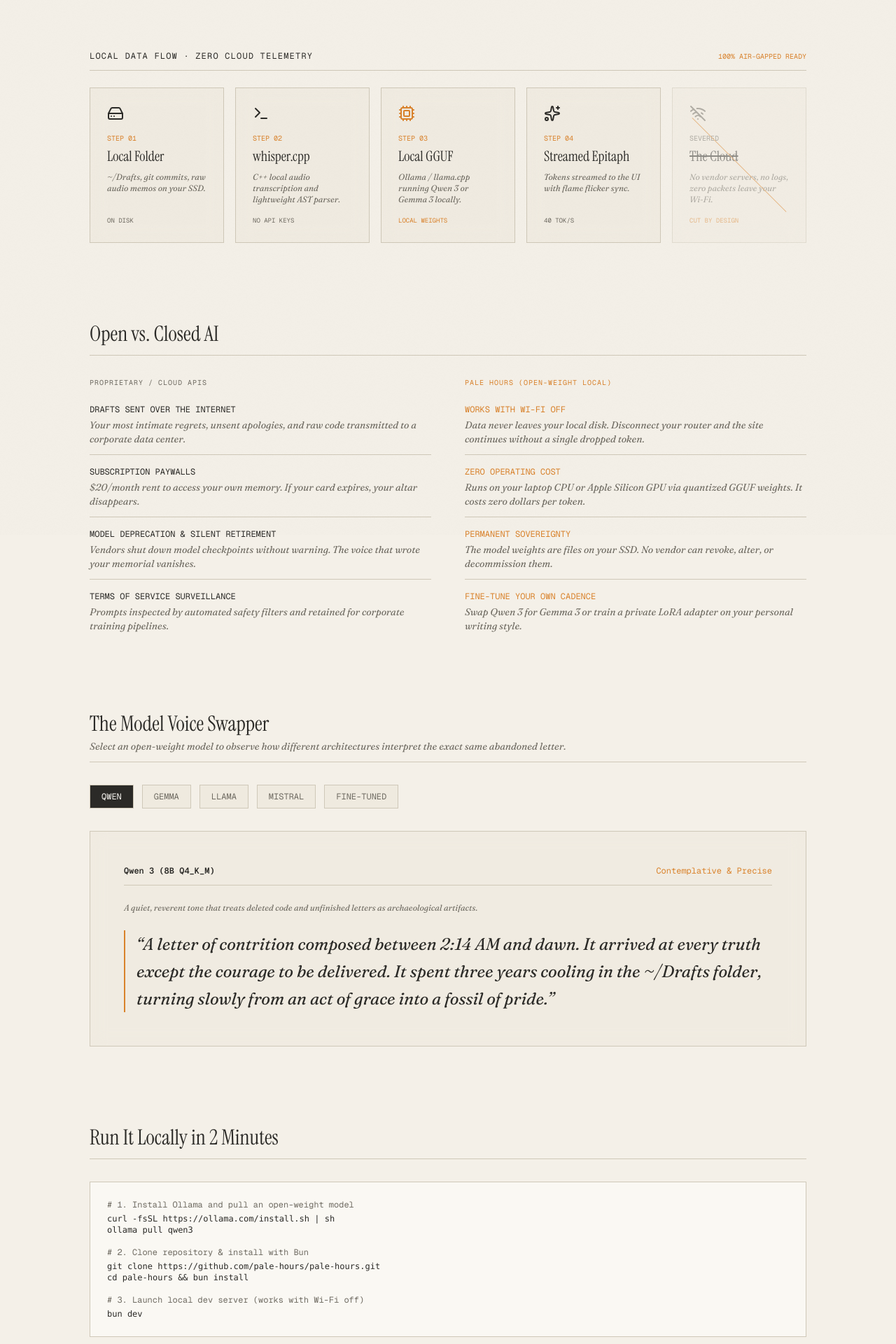
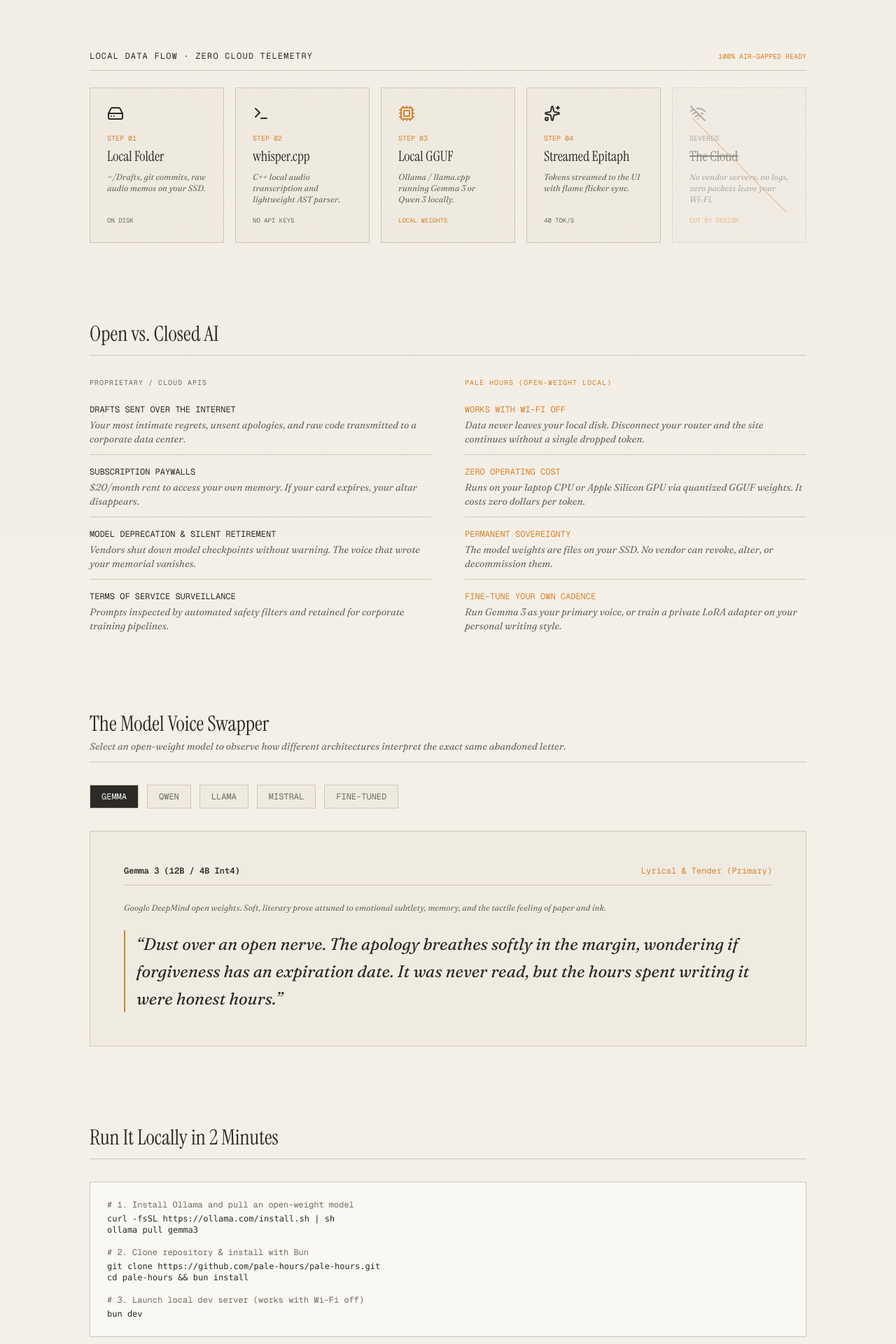
Before and after one commit to Abhishek-IITP/pale-hours, a Next.js app: page /open in a window 1280 px wide. Shown: the part 342-2262 px from the top of the page at 70% size. Built offline with nearby package versions, Linux system fonts and the light colour scheme.

Commit message:
feat: set Google DeepMind Gemma 3 as primary model across all ritual rooms, API routes, and documentation

```diff
--- a/src/app/api/epitaph/route.ts
+++ b/src/app/api/epitaph/route.ts
@@ -1,10 +1,9 @@
 import { NextRequest } from 'next/server';
 import { INITIAL_GHOSTS } from '@/data/ghosts';
 
-
 export async function POST(req: NextRequest) {
   try {
-    const { ghostId, action = 'epitaph', mode = 'demo', model = 'qwen3' } = await req.json();
+    const { ghostId, action = 'epitaph', mode = 'demo', model = 'gemma3' } = await req.json();
     const ghost = INITIAL_GHOSTS.find((g) => g.id === ghostId) || INITIAL_GHOSTS[0];
 
     let fullTextToStream = '';
@@ -20,8 +19,8 @@
           method: 'POST',
           headers: { 'Content-Type': 'application/json' },
           body: JSON.stringify({
-            model: model || 'qwen3:latest',
-            prompt: `You are the quiet, literary voice of Pale Hours. Write an epitaph or revival step for this abandoned draft:\nTitle: ${ghost.title}\nExcerpt: ${ghost.snippet}\nAction: ${action}`,
+            model: model || 'gemma3:latest',
+            prompt: `You are the quiet, literary voice of Pale Hours (running Gemma 3). Write a poetic, introspective epitaph or revival step for this abandoned draft:\nTitle: ${ghost.title}\nExcerpt: ${ghost.snippet}\nAction: ${action}`,
             stream: true,
           }),
           signal: AbortSignal.timeout(3000),
--- a/src/app/api/ghosts/route.ts
+++ b/src/app/api/ghosts/route.ts
@@ -41,8 +41,8 @@
       isLit: false,
       isReleased: false,
       modelVoices: {
-        qwen3: 'A quiet new arrival.',
-        gemma3: 'Dust stirred by your hand.',
+        gemma3: 'Dust stirred by your hand into living warmth.',
+        qwen3: 'A quiet new arrival preserved in amber.',
         llama3: 'New node recorded in local store.',
         mistral: 'Fresh ink on dry vellum.',
         personal: 'You brought this back into the room.',
--- a/src/app/open/page.tsx
+++ b/src/app/open/page.tsx
@@ -6,22 +6,22 @@
 import Link from 'next/link';
 
 export default function OpenPage() {
-  const [selectedModel, setSelectedModel] = useState<string>('qwen3');
+  const [selectedModel, setSelectedModel] = useState<string>('gemma3');
 
   const modelSamples: Record<string, { name: string; tag: string; voice: string; quote: string }> = {
+    gemma3: {
+      name: 'Gemma 3 (12B / 4B Int4)',
+      tag: 'Lyrical & Tender (Primary)',
+      voice: 'Google DeepMind open weights. Soft, literary prose attuned to emotional subtlety, memory, and the tactile feeling of paper and ink.',
+      quote:
+        '“Dust over an open nerve. The apology breathes softly in the margin, wondering if forgiveness has an expiration date. It was never read, but the hours spent writing it were honest hours.”',
+    },
     qwen3: {
       name: 'Qwen 3 (8B Q4_K_M)',
       tag: 'Contemplative & Precise',
       voice: 'A quiet, reverent tone that treats deleted code and unfinished letters as archaeological artifacts.',
       quote:
         '“A letter of contrition composed between 2:14 AM and dawn. It arrived at every truth except the courage to be delivered. It spent three years cooling in the ~/Drafts folder, turning slowly from an act of grace into a fossil of pride.”',
-    },
-    gemma3: {
-      name: 'Gemma 3 (4B Int4)',
-      tag: 'Lyrical & Tender',
-      voice: 'Soft, literary prose attuned to emotional subtlety and the tactile feeling of paper and ink.',
-      quote:
-        '“Dust over an open nerve. The apology breathes softly in the margin, wondering if forgiveness has an expiration date. It was never read, but the hours spent writing it were honest hours.”',
     },
     llama3: {
       name: 'Llama 3.3 (8B Q5_K_S)',
@@ -46,7 +46,7 @@
     },
   };
 
-  const currentSample = modelSamples[selectedModel] || modelSamples['qwen3'];
+  const currentSample = modelSamples[selectedModel] || modelSamples['gemma3'];
 
   return (
     <div className="w-full min-h-[calc(100vh-4rem)] bg-[#F4F0E8] py-16 px-6">
@@ -113,7 +113,7 @@
                 </span>
                 <h3 className="font-serif-display text-xl text-[#2B2A27] mb-2">Local GGUF</h3>
                 <p className="font-editorial italic text-xs text-[#6F6B62]">
-                  Ollama / llama.cpp running Qwen 3 or Gemma 3 locally.
+                  Ollama / llama.cpp running Gemma 3 or Qwen 3 locally.
                 </p>
               </div>
               <span className="mt-4 font-mono-code text-[9px] text-[#D9822B]">LOCAL WEIGHTS</span>
@@ -231,7 +231,7 @@
                 <div>
                   <div className="text-[#D9822B] mb-1">FINE-TUNE YOUR OWN CADENCE</div>
                   <p className="font-editorial italic text-sm text-[#6F6B62]">
-                    Swap Qwen 3 for Gemma 3 or train a private LoRA adapter on your personal writing style.
+                    Run Gemma 3 as your primary voice, or train a private LoRA adapter on your personal writing style.
                   </p>
                 </div>
               </div>
@@ -305,7 +305,7 @@
             <div>
               <span className="text-[#6F6B62] block mb-1"># 1. Install Ollama and pull an open-weight model</span>
               <code>curl -fsSL https://ollama.com/install.sh | sh</code><br />
-              <code>ollama pull qwen3</code>
+              <code>ollama pull gemma3</code>
             </div>
 
             <div>
--- a/src/app/page.tsx
+++ b/src/app/page.tsx
@@ -265,7 +265,7 @@
                 A local model writes its epitaph.
               </h3>
               <p className="font-editorial italic text-base text-[#6F6B62] leading-relaxed">
-                Open-weight Qwen 3 or Gemma 3 reads your words without vendor judgment. It does not try to optimize your productivity. It speaks only of what you once cared about, and what it was trying to become.
+                Open-weight Gemma 3 reads your words with quiet, lyrical precision. It does not try to optimize your productivity. It speaks only of what you once cared about, and what it was trying to become.
               </p>
             </div>
 
--- a/src/app/vigil/page.tsx
+++ b/src/app/vigil/page.tsx
@@ -23,7 +23,7 @@
   const [streamedText, setStreamedText] = useState<string>('');
   const [isStreaming, setIsStreaming] = useState<boolean>(false);
   const [streamMode, setStreamMode] = useState<'demo' | 'live'>('demo');
-  const [activeModel, setActiveModel] = useState<string>('qwen3');
+  const [activeModel, setActiveModel] = useState<string>('gemma3');
   const [tokensPerSec, setTokensPerSec] = useState<number>(38);
   const [mouseTilt, setMouseTilt] = useState<{ x: number; y: number }>({ x: 0, y: 0 });
   const [isDragging, setIsDragging] = useState<boolean>(false);
@@ -307,9 +307,20 @@
             <span className="text-[#2B2A27] font-medium uppercase tracking-wider">THE VIGIL</span>
           </div>
           <span className="text-[#CFC8B8]">|</span>
-          <span className="text-[#6F6B62] hidden sm:inline">
-            MODEL: <span className="text-[#2B2A27] font-semibold">{activeModel.toUpperCase()} (GGUF)</span>
-          </span>
+          <div className="flex items-center gap-1.5 text-[#6F6B62]">
+            <span className="hidden sm:inline">MODEL:</span>
+            <select
+              value={activeModel}
+              onChange={(e) => setActiveModel(e.target.value)}
+              className="bg-[#FAF8F3] hairline-all px-2 py-0.5 text-[10px] text-[#2B2A27] font-semibold uppercase focus:outline-none cursor-pointer"
+            >
+              <option value="gemma3">GEMMA 3 (12B)</option>
+              <option value="qwen3">QWEN 3 (8B)</option>
+              <option value="llama3">LLAMA 3.3 (8B)</option>
+              <option value="mistral">MISTRAL (24B)</option>
+              <option value="personal">PERSONAL LORA</option>
+            </select>
+          </div>
           <span className="text-[#CFC8B8] hidden sm:inline">|</span>
           <span className="text-[#6F6B62] hidden md:inline">
             INFERENCE: <span className="text-[#D9822B]">{tokensPerSec} TOK/S</span>
```
Also changed, not shown: 1 other file (tests, documents, lock files or other folders).
